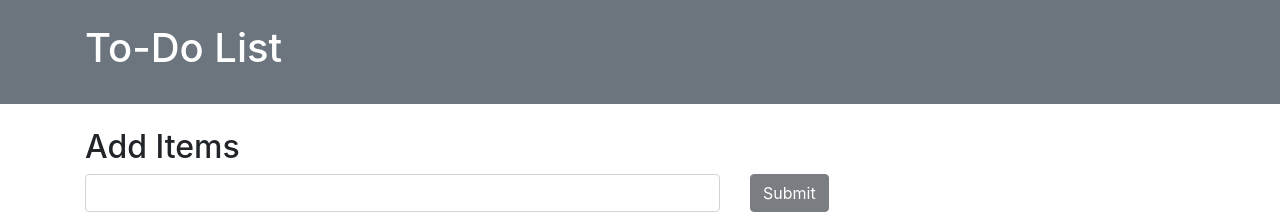
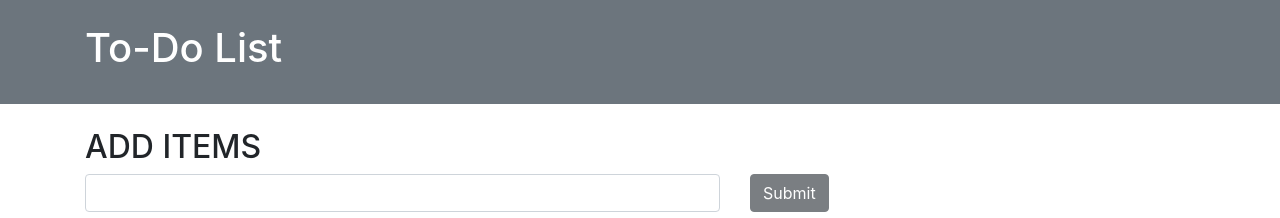
Before and after one commit to KumarGosala24/TodoList, a plain HTML site: page index.html in a window 1280 px wide. Shown: the top 218 px of the page. Drawn offline with nearby package versions, Linux system fonts and the light colour scheme.

Commit message:
Update index.html

```diff
--- a/index.html
+++ b/index.html
@@ -19,7 +19,7 @@
         </div>
     </header>
     <div class = "container mt-4">
-        <h2>Add Items</h2>
+        <h2>ADD ITEMS </h2>
 
         <label id = "lblsuccess" class = "text-success" style = "display: none;"></label>
         <form id = "addForm">
```
